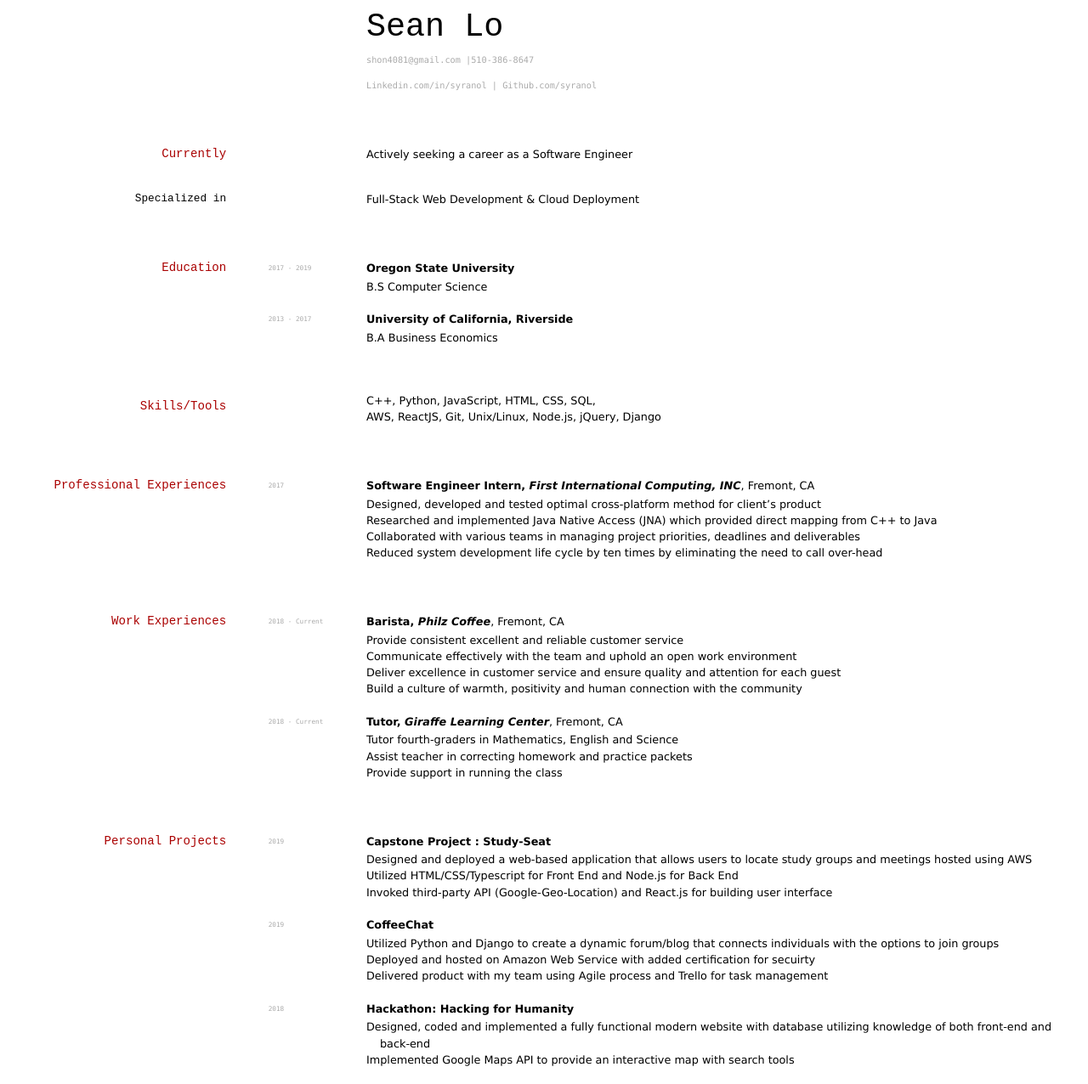
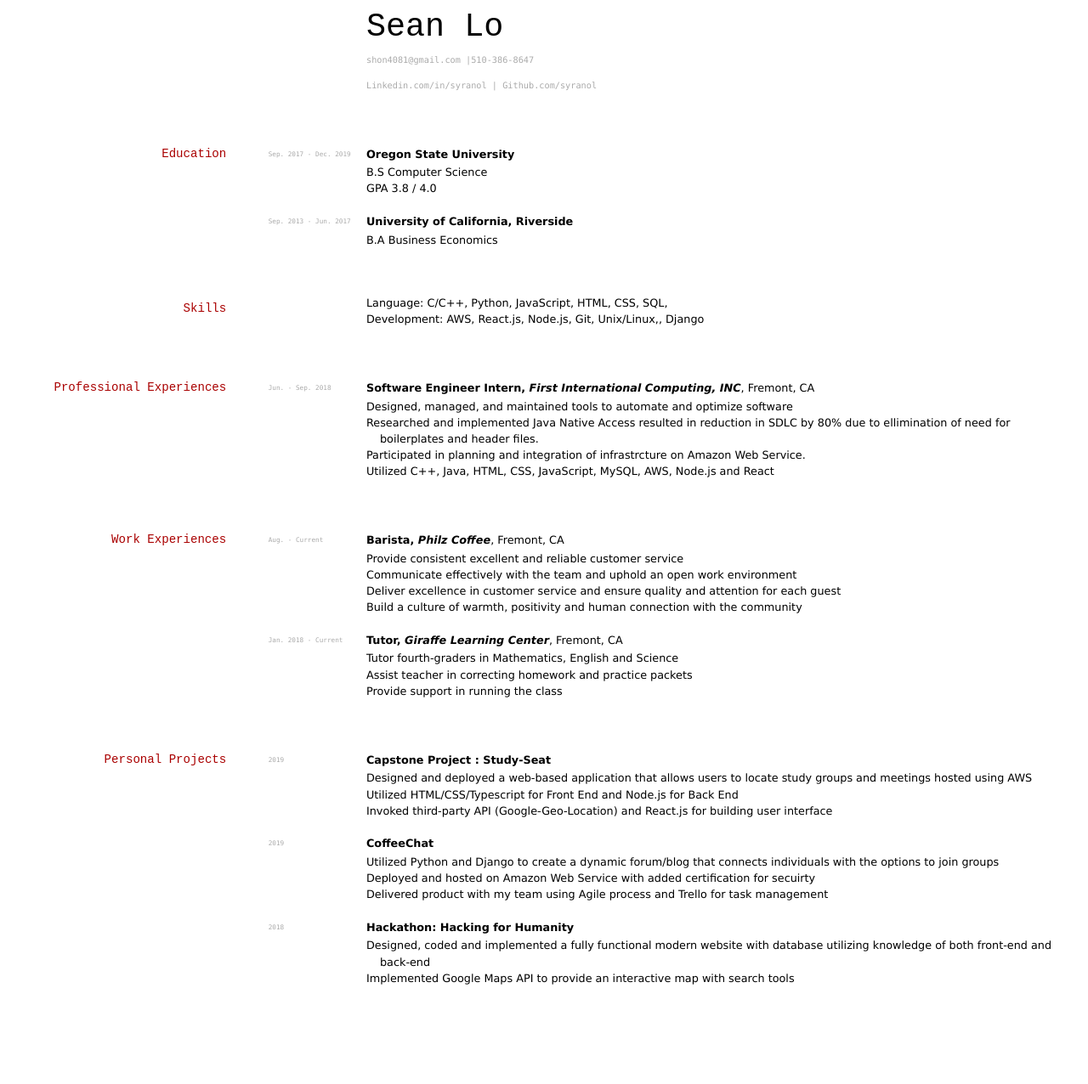
Before and after one commit to elipapa/markdown-cv, a Jekyll site: the page built from index.md, in a window 1280 px wide. Shown: the whole page at 85% size. Built offline with Jekyll 4.4.1, drawn with Linux system fonts in a browser that asks for light colours; after the commit the page ends 1180 px from its top, so only the background shows below that.

Commit message:
Update index.md

```diff
--- a/index.md
+++ b/index.md
@@ -13,43 +13,39 @@ title: Sean Lo's CV
 <a href="510-386-8647"> </a> <a href="510-386-8647">Linkedin.com/in/syranol | Github.com/syranol</a>
 </div>
 
-## Currently
-Actively seeking a career as a Software Engineer
-
-### Specialized in
-
-Full-Stack Web Development & Cloud Deployment
 
 ## Education
 
-`2017 - 2019`
+`Sep. 2017 - Dec. 2019`
 __Oregon State University__
 - B.S Computer Science
+- GPA 3.8 / 4.0
 
-`2013 - 2017`
+`Sep. 2013 - Jun. 2017`
 __University of California, Riverside__
 - B.A Business Economics
 
-## Skills/Tools
-- C++, Python, JavaScript, HTML, CSS, SQL,
-- AWS, ReactJS, Git, Unix/Linux, Node.js, jQuery, Django
+## Skills
+- Language: C/C++, Python, JavaScript, HTML, CSS, SQL,
+- Development: AWS, React.js, Node.js, Git, Unix/Linux,, Django
 
 ## Professional Experiences
-`2017`
+`Jun. - Sep. 2018`
 __Software Engineer Intern, *First International Computing, INC*__, Fremont, CA
-- Designed, developed and tested optimal cross-platform method for client’s product
-- Researched and implemented Java Native Access (JNA) which provided direct mapping from C++ to Java
-- Collaborated with various teams in managing project priorities, deadlines and deliverables
-- Reduced system development life cycle by ten times by eliminating the need to call over-head
+- Designed, managed, and maintained tools to automate and optimize software
+- Researched and implemented Java Native Access resulted in reduction in SDLC by 80%
+due to ellimination of need for boilerplates and header files.
+- Participated in planning and integration of infrastrcture on Amazon Web Service.
+- Utilized C++, Java, HTML, CSS, JavaScript, MySQL, AWS, Node.js and React
 
 ## Work Experiences
-`2018 - Current` __Barista, *Philz Coffee*__, Fremont, CA
+`Aug. - Current` __Barista, *Philz Coffee*__, Fremont, CA
 - Provide consistent excellent and reliable customer service
 - Communicate effectively with the team and uphold an open work environment
 - Deliver excellence in customer service and ensure quality and attention for each guest
 - Build a culture of warmth, positivity and human connection with the community
 
-`2018 - Current` __Tutor, *Giraffe Learning Center*__, Fremont, CA
+`Jan. 2018 - Current` __Tutor, *Giraffe Learning Center*__, Fremont, CA
 - Tutor fourth-graders in Mathematics, English and Science
 - Assist teacher in correcting homework and practice packets
 - Provide support in running the class
```
